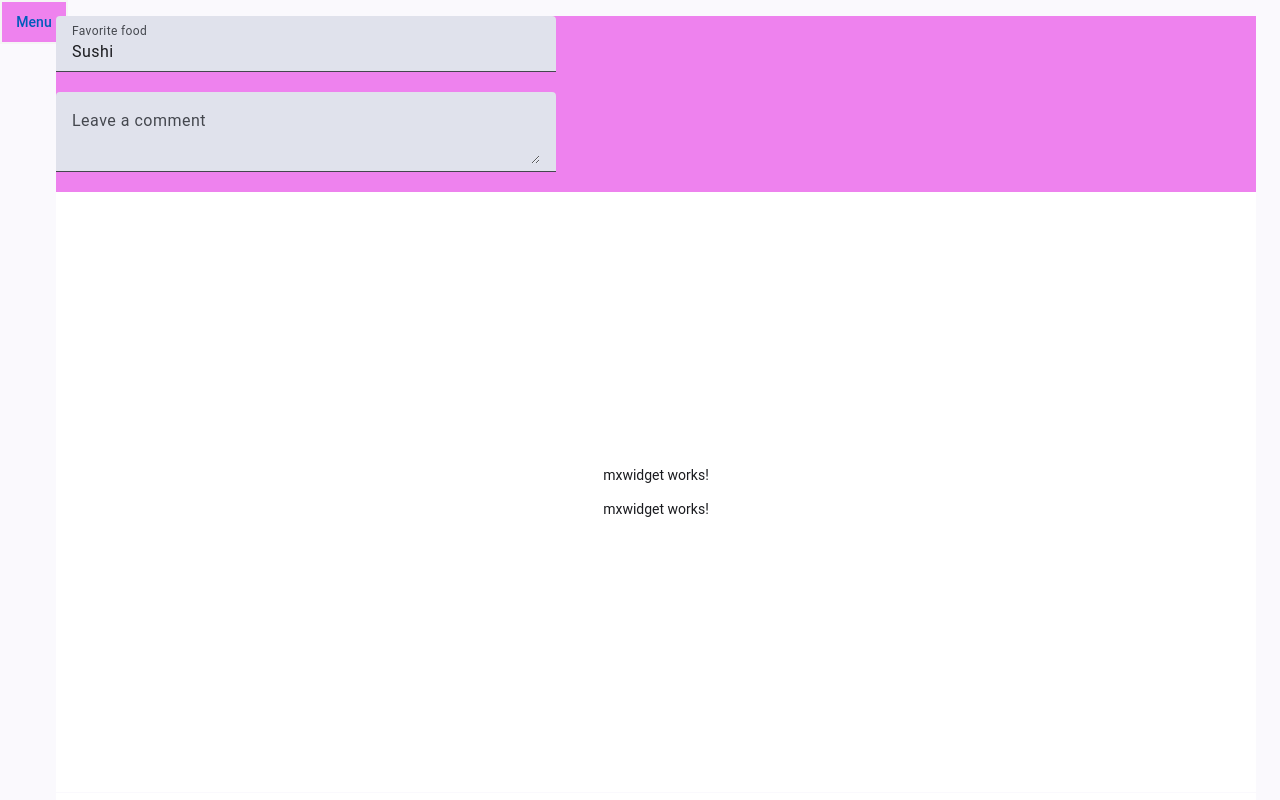
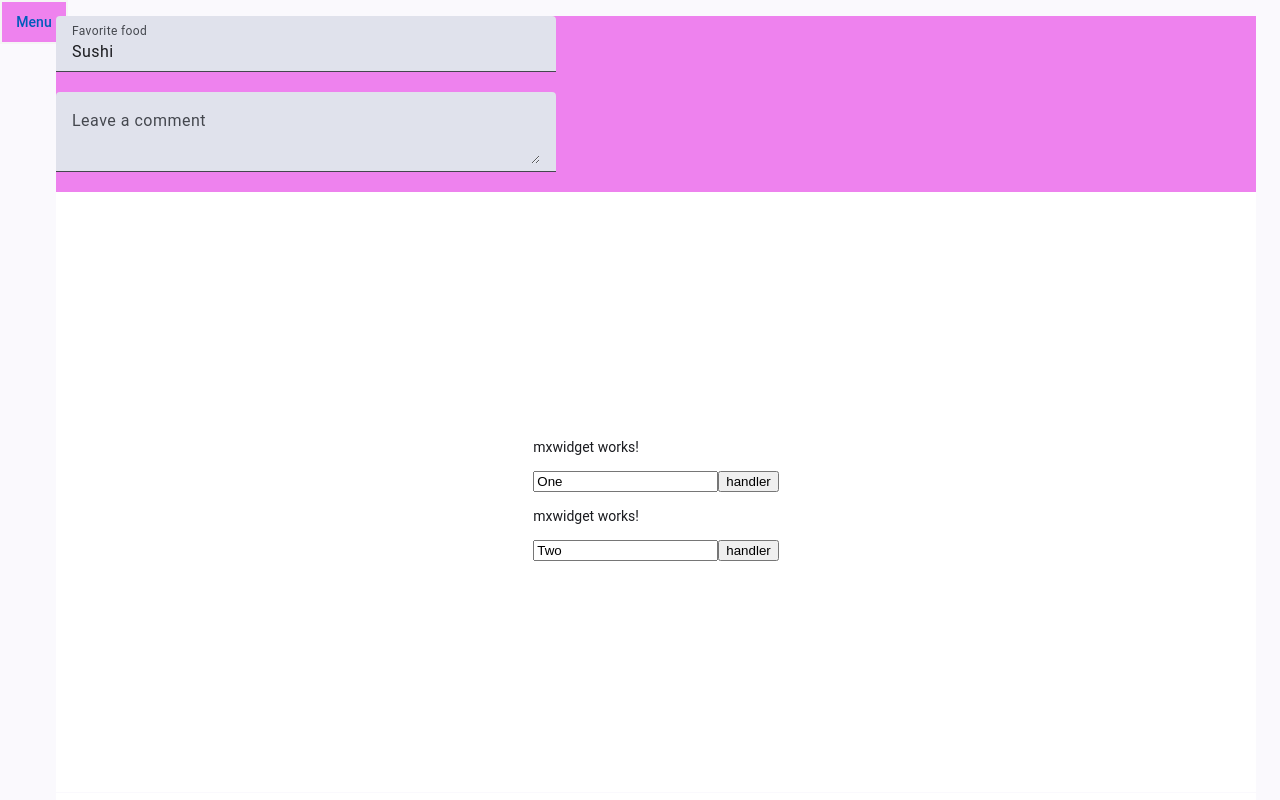
Before and after one commit to wangjiannuaa/MiniNet, an Angular app: page / in a window 1280 px wide. Shown: the top 800 px of the page. Built offline with nearby package versions, Linux system fonts and the light colour scheme.

Commit message:
ng-content is answer it is a XRdevice client microkzum

```diff
--- a/src/app/layoutpage/layoutpage.component.html
+++ b/src/app/layoutpage/layoutpage.component.html
@@ -1,6 +1,8 @@
  @for (mxwidget of mxwidgetgroup; track mxwidget) {
-    <bw-mxwidget [style.background]="mxwidget.color">
-	<p>{{mxwidget.text}}</p>
+     <bw-mxwidget [style.background-color]="mxwidget.color">
 
-      </bw-mxwidget>
+       <input type="search" #projection value={{mxwidget.text}} >
+       <button (click)="widgethandler()" >handler </button>
+    </bw-mxwidget>
+
   }
--- a/src/app/layoutpage/layoutpage.component.ts
+++ b/src/app/layoutpage/layoutpage.component.ts
@@ -18,10 +18,12 @@ export interface widget
 export class LayoutpageComponent {
     protected page:number =1;
     mxwidgetgroup: widget[] = [
-    {text: 'One',  color: 'white'},
-    {text: 'Two',  color: 'white'},
+    {text: 'One',  color: 'green'},
+    {text: 'Two',  color: 'blue'},
   ];
 
 	constructor(){}
-
+    widgethandler(){
+	console.log("in page");
+    }
 }
--- a/src/app/layoutpagegroup/layoutpagegroup.component.html
+++ b/src/app/layoutpagegroup/layoutpagegroup.component.html
@@ -1,6 +1,7 @@
 <div class="grouppage">
   <div class="grouppageheader">
-    <bw-layoutstartpoint />
+    <bw-layoutstartpoint>
+    </bw-layoutstartpoint>
 
 </div>
 <div class="grouppagebody">
@@ -14,6 +15,7 @@
 </mat-grid-list>
 </div>
 <div class="grouppagefooter">
-  <bw-layoutdirector />
+  <bw-layoutdirector>
+  </bw-layoutdirector>
 </div>
 </div>
--- a/src/app/mxwidget/mxwidget.component.html
+++ b/src/app/mxwidget/mxwidget.component.html
@@ -1 +1,5 @@
+<div class="mxwidget">
 <p>mxwidget works!</p>
+    <ng-content>
+   </ng-content>
+</div>
--- a/src/app/mxwidget/mxwidget.component.scss
+++ b/src/app/mxwidget/mxwidget.component.scss
@@ -0,0 +1,3 @@
+.mxwidget{
+    display: block;
+}
--- a/src/app/mxwidget/mxwidget.component.ts
+++ b/src/app/mxwidget/mxwidget.component.ts
@@ -1,4 +1,4 @@
-import { Component } from '@angular/core';
+import { Component,ElementRef,ContentChild,AfterContentInit} from '@angular/core';
 
 @Component({
   selector: 'bw-mxwidget',
@@ -6,4 +6,11 @@ import { Component } from '@angular/core';
   styleUrl: './mxwidget.component.scss',
   templateUrl: './mxwidget.component.html',
 })
-export class MXwidgetComponent {}
+export class MXwidgetComponent {
+    @ContentChild('projection')projectionRef!:ElementRef;
+
+    ngAfterContentInit(){
+	console.log(this.projectionRef);
+    }
+
+}
```
